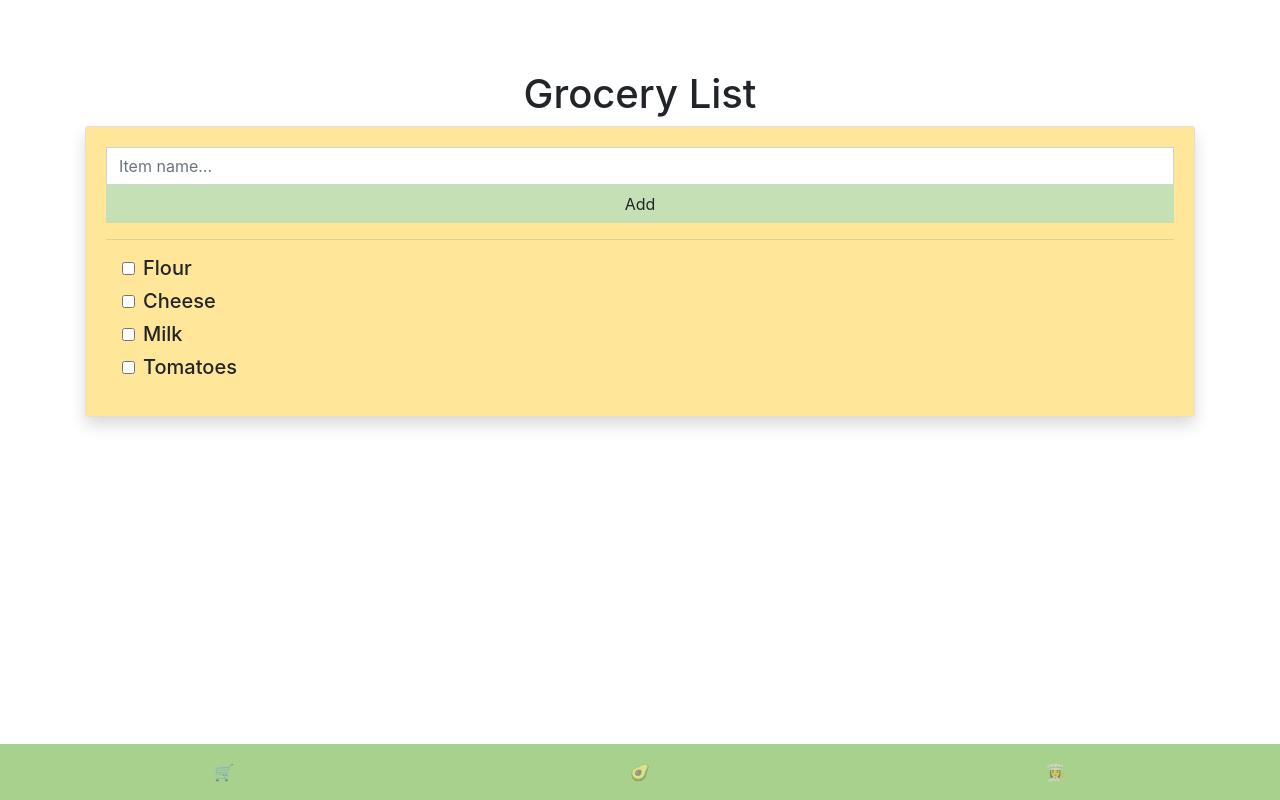
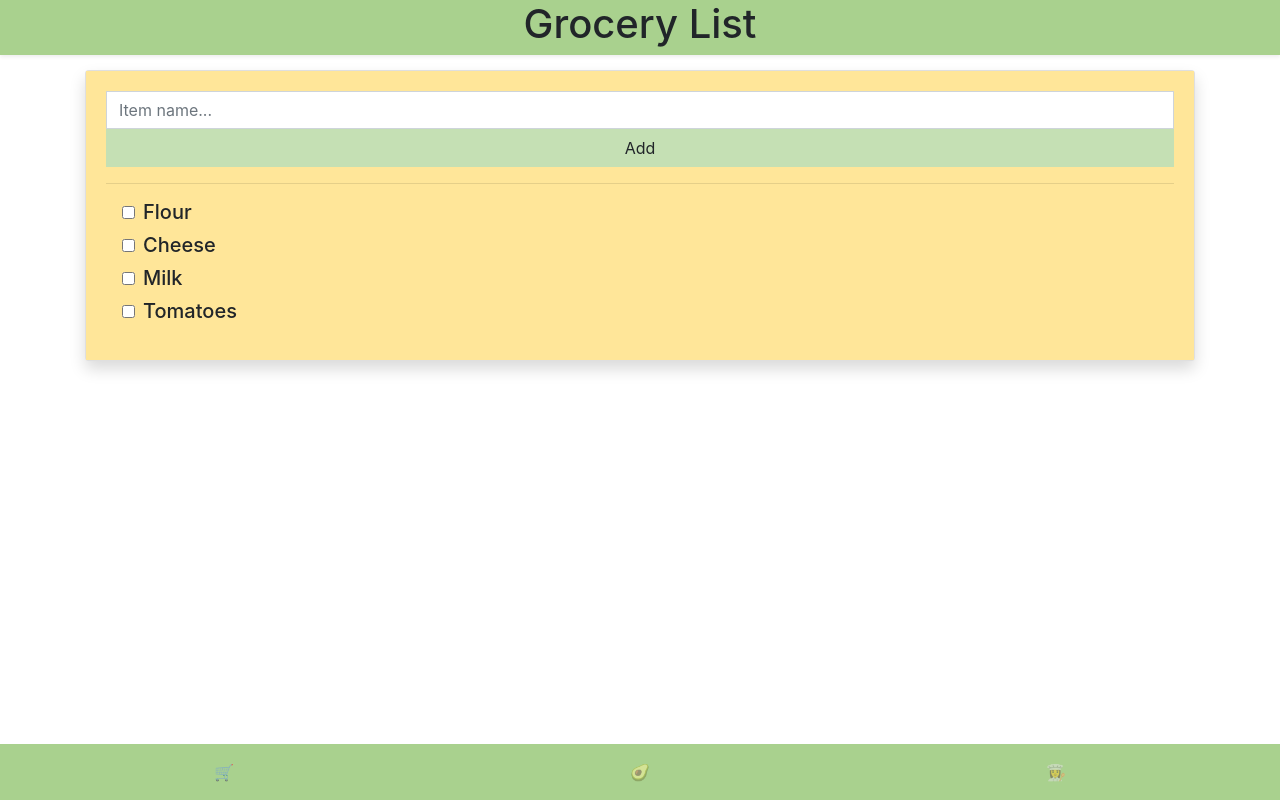
Before and after one commit to danielzairin/grocery-buddy, a React (Create React App) app: page /GroceryList in a window 1280 px wide. Built offline with nearby package versions, Linux system fonts and the light colour scheme.

Commit message:
Styled grocery list heading

```diff
--- a/src/components/GroceryList.js
+++ b/src/components/GroceryList.js
@@ -21,7 +21,12 @@ function GroceryList() {
 
   return (
     <div>
-      <h1 className="text-center">Grocery List</h1>
+      <h1
+        className="text-center fixed-top w-100 bg-primary shadow-sm"
+        style={{ height: "55px" }}
+      >
+        Grocery List
+      </h1>
 
       <div className="card shadow">
         <div className="card-body bg-warning">
```
